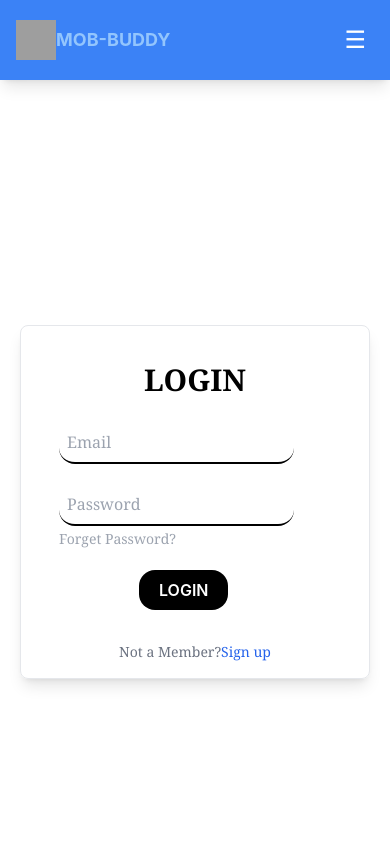
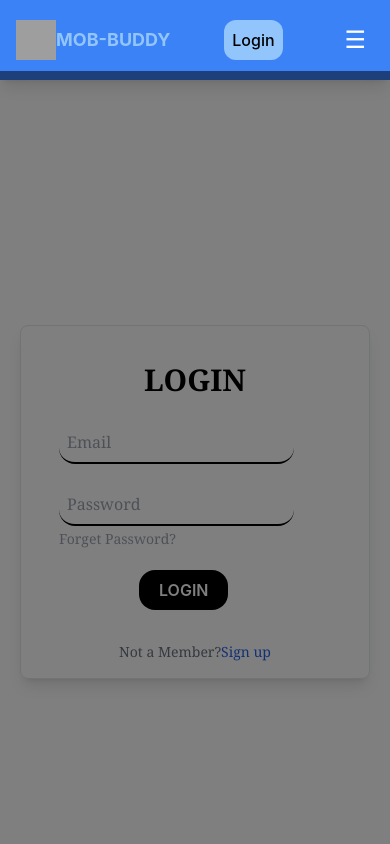
Before and after one commit to Fidha5/E-App, a React (Create React App) app: page /Login in a window 390 px wide. Shown: the top 844 px of the page. Built offline with nearby package versions, Linux system fonts and the light colour scheme; grey boxes are pictures that could not be loaded.

Commit message:
responsive

```diff
--- a/src/components/Navbar.jsx
+++ b/src/components/Navbar.jsx
@@ -46,6 +46,13 @@ function Navbar() {
     navigate(`/product-details/${productId}`);
     setMenuOpen(false); // Close menu after product selection
   };
+
+  const handleOutsideClick = (e) => {
+    if (e.target.id === 'menu-overlay') {
+      setMenuOpen(false);
+    }
+  };
+
 
   return (
     <nav className="flex w-full p-4 shadow-lg bg-blue-500 items-center justify-between top-0 left-0 z-50">
@@ -99,7 +106,7 @@ function Navbar() {
       </div>
 
       {/* User Actions */}
-      <div className="md:flex items-center space-x-4 hidden">
+      <div className="md:flex items-center space-x-4">
         {useName ? (
           <>
             <span className="font-medium text-white">{useName}</span>
@@ -127,6 +134,10 @@ function Navbar() {
         >
           ☰
         </button>
+        <div
+            id="menu-overlay"
+            className="fixed inset-0 z-40 bg-black bg-opacity-50 top-[71px]"
+            onClick={handleOutsideClick}>
         {menuOpen && (
           <div className="absolute top-full right-0 w-[250px] bg-blue-600 p-4 flex flex-col space-y-4 shadow-lg">
             <button
@@ -201,6 +212,7 @@ function Navbar() {
           </div>
         )}
       </div>
+      </div>
     </nav>
   );
 }
```
